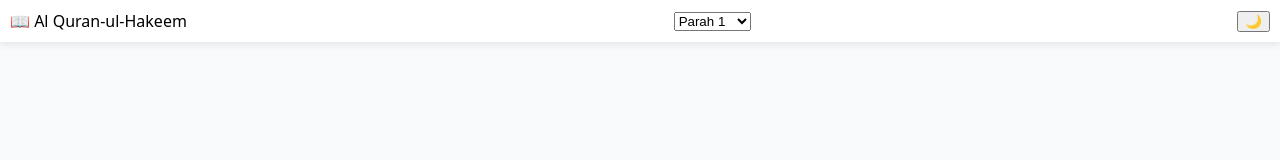
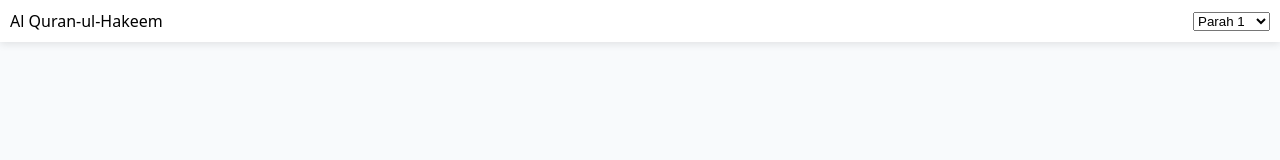
Before and after one commit to musaiyabmumtazkhan/alquranulhakeem, a plain HTML site: page index.html in a window 1280 px wide. Drawn offline with Linux system fonts and the light colour scheme; a script that the page names is missing.

Commit message:
Update index.html

```diff
--- a/index.html
+++ b/index.html
@@ -7,8 +7,6 @@
 <meta name="viewport" content="width=device-width, initial-scale=1">
 
 <title>Al Quran-ul-Hakeem</title>
-
-<link rel="manifest" href="manifest.json">
 
 <script src="https://cdnjs.cloudflare.com/ajax/libs/pdf.js/3.11.174/pdf.min.js"></script>
 
@@ -20,11 +18,9 @@
 
 <header>
 
-<span class="title">📖 Al Quran-ul-Hakeem</span>
+<div class="logo">Al Quran-ul-Hakeem</div>
 
 <select id="parah"></select>
-
-<button id="mode">🌙</button>
 
 </header>
 
```
